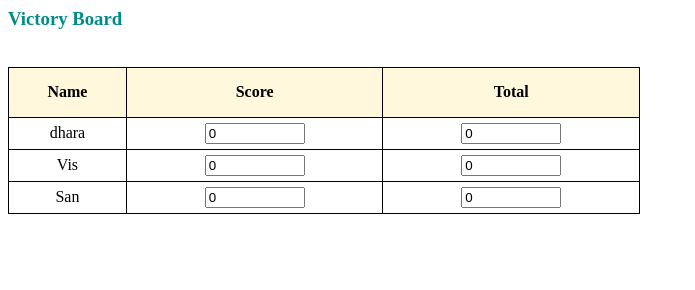
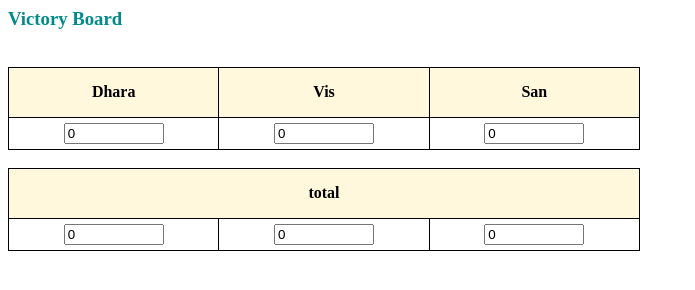
Before and after one commit to dhara-cloud/javascript, a plain HTML site: page index.html in a window 1280 px wide. Shown: the whole page, without its empty margins (0-695 px from the left). Drawn offline with Linux system fonts and the light colour scheme.

Commit message:
separatetable

```diff
--- a/index.html
+++ b/index.html
@@ -11,27 +11,29 @@
     <br>
     <table>
         <tr>
-          <th>Name</th>
-          <th>Score</th>
-          <th>Total</th>
+          <th>Dhara</th>
+          <th>Vis</th>
+          <th>San</th>
         </tr>
       <tbody>
         <tr>
-          <td>dhara</td>
           <td><input type="number" name="score" id="dhara" value="0"></td>
-          <td><input type="number" name="score" id="total1" value="0"></td>
+          <td><input type="number" name="score" id="vis" value="0"></td>
+          <td><input type="number" name="score" id="san" value="0"></td>
+        </tr>
+      </tbody>
+      </table>
+
+      <br>
+      <table>
+        <tr>
+          <th colspan="3">total</th>
         </tr>
         <tr>
-          <td>Vis</td>
-          <td><input type="number" name="score" id="vis" value="0"></td>
+          <td><input type="number" name="score" id="total1" value="0"></td>
           <td><input type="number" name="score" id="total2" value="0"></td>
-          </tr>
-        <tr>
-          <td>San</td>
-          <td><input type="number" name="score" id="san" value="0"></td>
           <td><input type="number" name="score" id="total3" value="0"></td>
         </tr>
-        </tbody>
       </table>
       <script>
           const scoreUpdate1 = (event) => {
```
